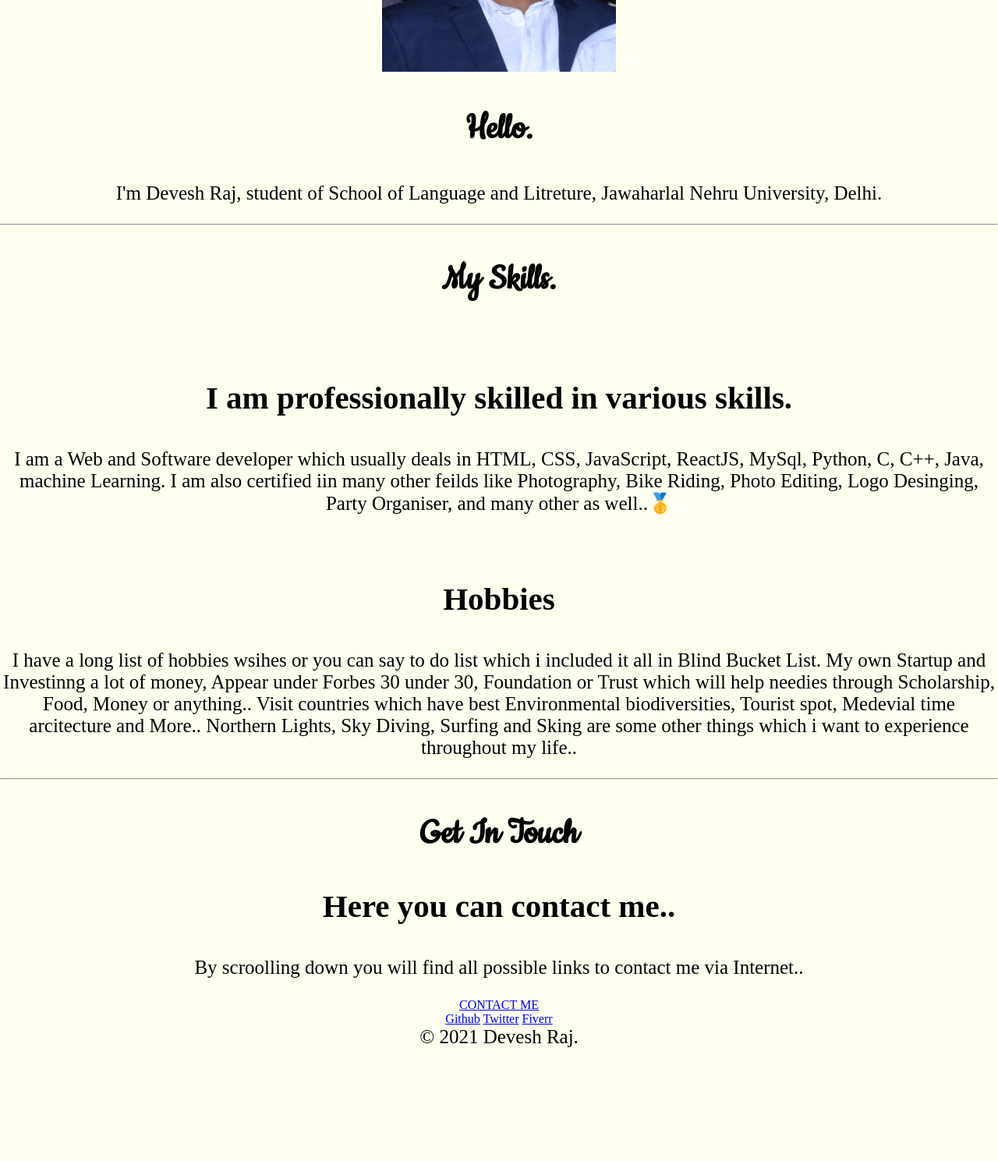
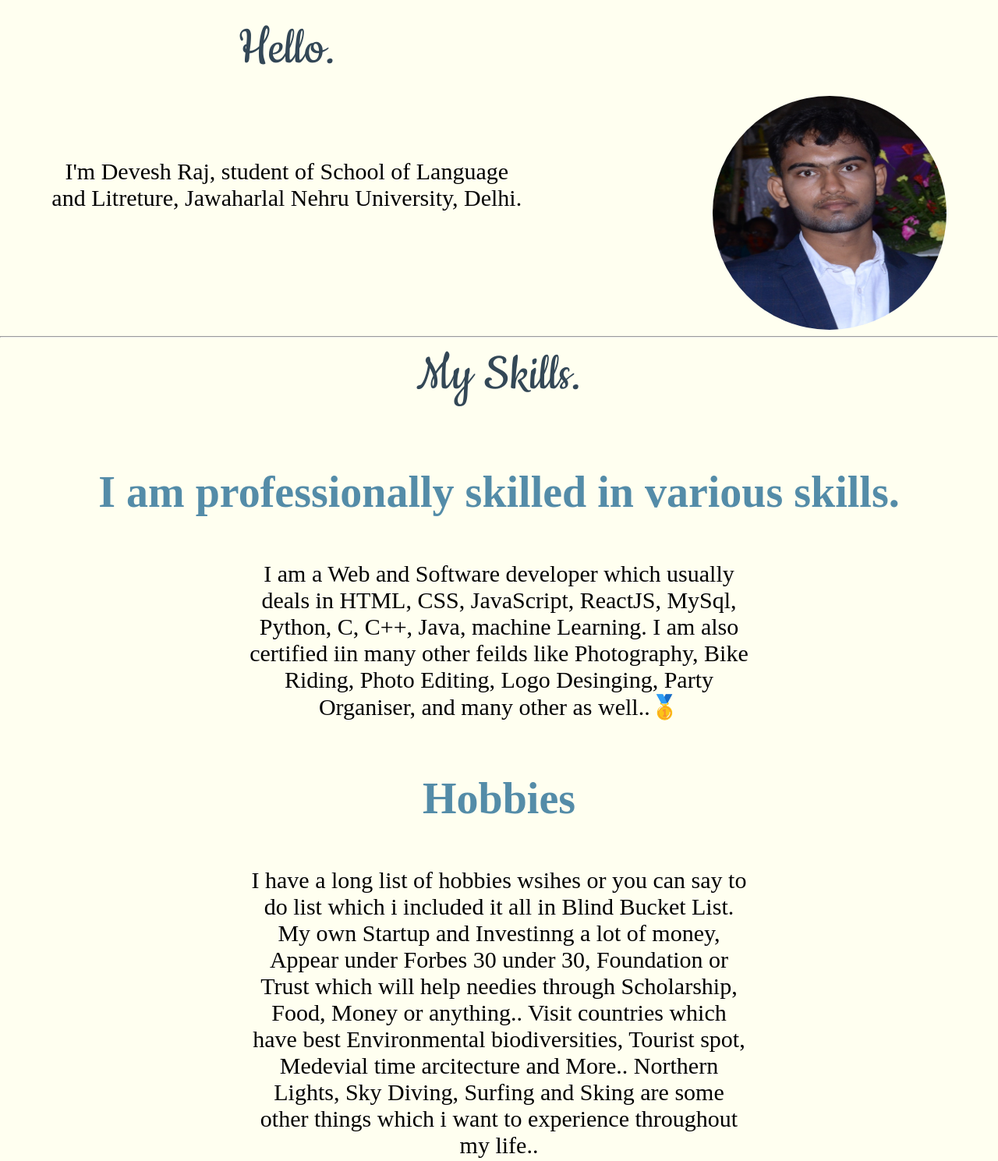
Before and after one commit to rajdevesh/PersonalCV, a plain HTML site: page index.html in a window 1280 px wide. Shown: the part 880-2369 px from the top of the page at 78% size. Before the commit the page ends 2249 px from the top, so only its background shows below. Drawn offline with Linux system fonts and the light colour scheme; a web font is replaced by a local one.

Commit message:
Update styles.css

```diff
--- a/css/styles.css
+++ b/css/styles.css
@@ -7,29 +7,88 @@ body{
 h1{
     position: relative;
     margin-left: 0px;
-    margin-top: 100px;
+    margin-top: 150px;
     margin-right: 0px;
     font-family: 'Sacramento', cursive;
-    font-size: 50px;
+    color: #334756;
+    font-size: 6.5rem;
     margin-bottom: 0px;
 }
 h2{
     font-family: 'Cookie', cursive;
-    font-size: 50px;
+    font-size: 4.5rem;
+    font-weight: normal;
+    margin-top: 0px;
+    color: #334756;
 }
 h3{
     font-family: 'Mate', serif;
-    font-size: 41px;
+    color: #548CA8;
+    font-size: 3.5rem;
+    margin-top: 0px;
 }
 p{
-    margin-top: 0px;
+    margin: 0px auto 50px auto;
     font-family: 'Mate', serif;
-    font-size: 25px;
+    font-size: 30px;
+    width: 50%;
+    text-align: center;
+
 }
 .profile{
     position: relative;
+    display: inline;
+    margin-top: 100px;
+    float: right;
+    margin-right: 30px;
+    border-radius: 70%;
+}
 
+.Hello{
+    width: 50%;
+    margin: 100px auto 0px 30px;
 }
+.btn {
+    background: #3D94F6;
+    background-image: -webkit-linear-gradient(top, #3D94F6, #1E62D0);
+    background-image: -moz-linear-gradient(top, #3D94F6, #1E62D0);
+    background-image: -ms-linear-gradient(top, #3D94F6, #1E62D0);
+    background-image: -o-linear-gradient(top, #3D94F6, #1E62D0);
+    background-image: -webkit-gradient(to bottom, #3D94F6, #1E62D0);
+    -webkit-border-radius: 20px;
+    -moz-border-radius: 20px;
+    border-radius: 20px;
+    color: #FFFFFF;
+    font-family: Brush Script MT;
+    font-size: 20px;
+    font-weight: 100;
+    padding: 20px;
+    -webkit-box-shadow: 1px 1px 20px 0 #000000;
+    -moz-box-shadow: 1px 1px 20px 0 #000000;
+    box-shadow: 1px 1px 20px 0 #000000;
+    text-shadow: 1px 1px 20px #000000;
+    border: solid #337FED 1px;
+    text-decoration: none;
+    display: inline-block;
+    cursor: pointer;
+    text-align: center;
+    margin-bottom: 30px;
+ }
+
+ .btn:hover {
+    border: solid #337FED 1px;
+    background: #1E62D0;
+    background-image: -webkit-linear-gradient(top, #1E62D0, #3D94F6);
+    background-image: -moz-linear-gradient(top, #1E62D0, #3D94F6);
+    background-image: -ms-linear-gradient(top, #1E62D0, #3D94F6);
+    background-image: -o-linear-gradient(top, #1E62D0, #3D94F6);
+    background-image: -webkit-gradient(to bottom, #1E62D0, #3D94F6);
+    -webkit-border-radius: 20px;
+    -moz-border-radius: 20px;
+    border-radius: 20px;
+    text-decoration: none;
+ }
+
 
 .top-container{
 
@@ -38,6 +97,9 @@ p{
 }
 .middle-container{
     height: 30%;
+    display: inline-block;
+    text-align: center;
+    margin: auto;
 }
 .bottom-container{
 
@@ -74,3 +136,6 @@ p{
     font-family: 'Sacramento', cursive;
     font-size: 35px;
 }
+a{
+    color: #548CA8;
+}
```
